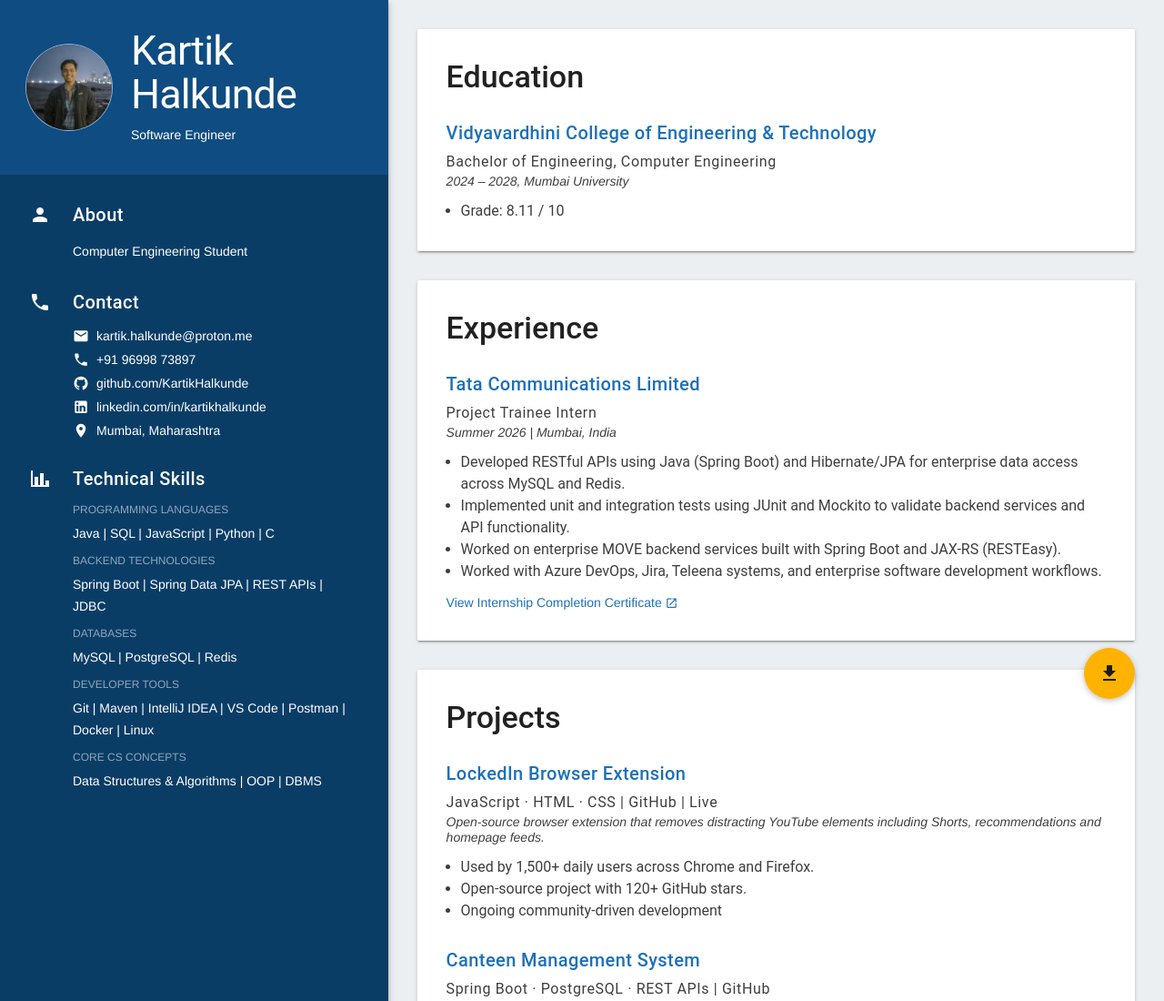
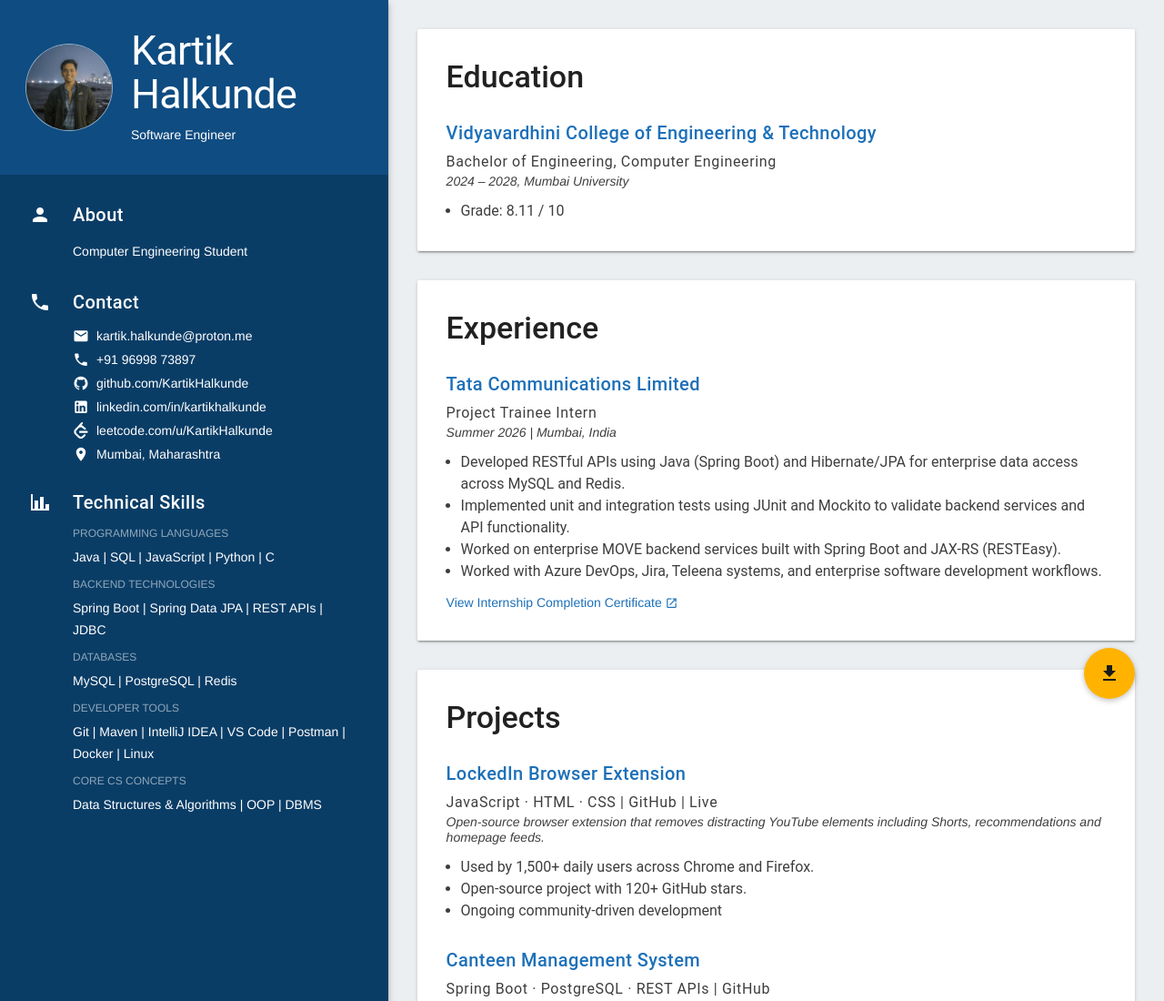
Before and after one commit to KartikHalkunde/kartikhalkunde.github.io, a plain HTML site: page index.html in a window 1280 px wide. Shown: the top 1100 px of the page at 91% size. Drawn offline with Linux system fonts and the light colour scheme.

Commit message:
Add LeetCode profile link to contact section

```diff
--- a/css/style.css
+++ b/css/style.css
@@ -293,3 +293,9 @@
             vertical-align: middle;
             line-height: 1;
         }
+        .contact-svg-icon {
+            width: 18px;
+            height: 18px;
+            flex-shrink: 0;
+            vertical-align: middle;
+        }
--- a/index.html
+++ b/index.html
@@ -62,6 +62,12 @@
                         <li>
                             <i class="mdi mdi-linkedin mdi-18px"></i>
                             <a href="https://linkedin.com/in/kartikhalkunde">linkedin.com/in/kartikhalkunde</a>
+                        </li>
+                        <li>
+                            <svg class="contact-svg-icon" viewBox="0 0 24 24" fill="currentColor" xmlns="http://www.w3.org/2000/svg" aria-hidden="true">
+                                <path d="M13.483 0a1.374 1.374 0 0 0-.961.438L7.116 6.226l-3.854 4.126a5.266 5.266 0 0 0-1.209 2.104 5.35 5.35 0 0 0-.125.513 5.527 5.527 0 0 0 .062 2.362 5.83 5.83 0 0 0 .349 1.017 5.938 5.938 0 0 0 1.271 1.818l4.277 4.193.039.038c2.248 2.165 5.852 2.133 8.063-.074l2.396-2.392c.54-.54.54-1.414.003-1.955a1.378 1.378 0 0 0-1.951-.003l-2.396 2.392a3.021 3.021 0 0 1-4.205.038l-.02-.019-4.276-4.193c-.652-.64-.972-1.469-.948-2.263a2.68 2.68 0 0 1 .066-.523 2.545 2.545 0 0 1 .619-1.164L9.13 8.114c1.058-1.134 3.204-1.27 4.43-.278l3.501 2.831c.593.48 1.461.387 1.94-.207a1.384 1.384 0 0 0-.207-1.943l-3.5-2.831c-.8-.647-1.766-1.045-2.774-1.202l2.015-2.158A1.384 1.384 0 0 0 13.483 0zm-2.866 12.815a1.38 1.38 0 0 0-1.38 1.382 1.38 1.38 0 0 0 1.38 1.382H20.79a1.38 1.38 0 0 0 1.38-1.382 1.38 1.38 0 0 0-1.38-1.382z"/>
+                            </svg>
+                            <a href="https://leetcode.com/u/KartikHalkunde/" target="_blank" rel="noopener noreferrer">leetcode.com/u/KartikHalkunde</a>
                         </li>
                         <li>
                             <i class="mdi mdi-map-marker mdi-18px"></i>
```
